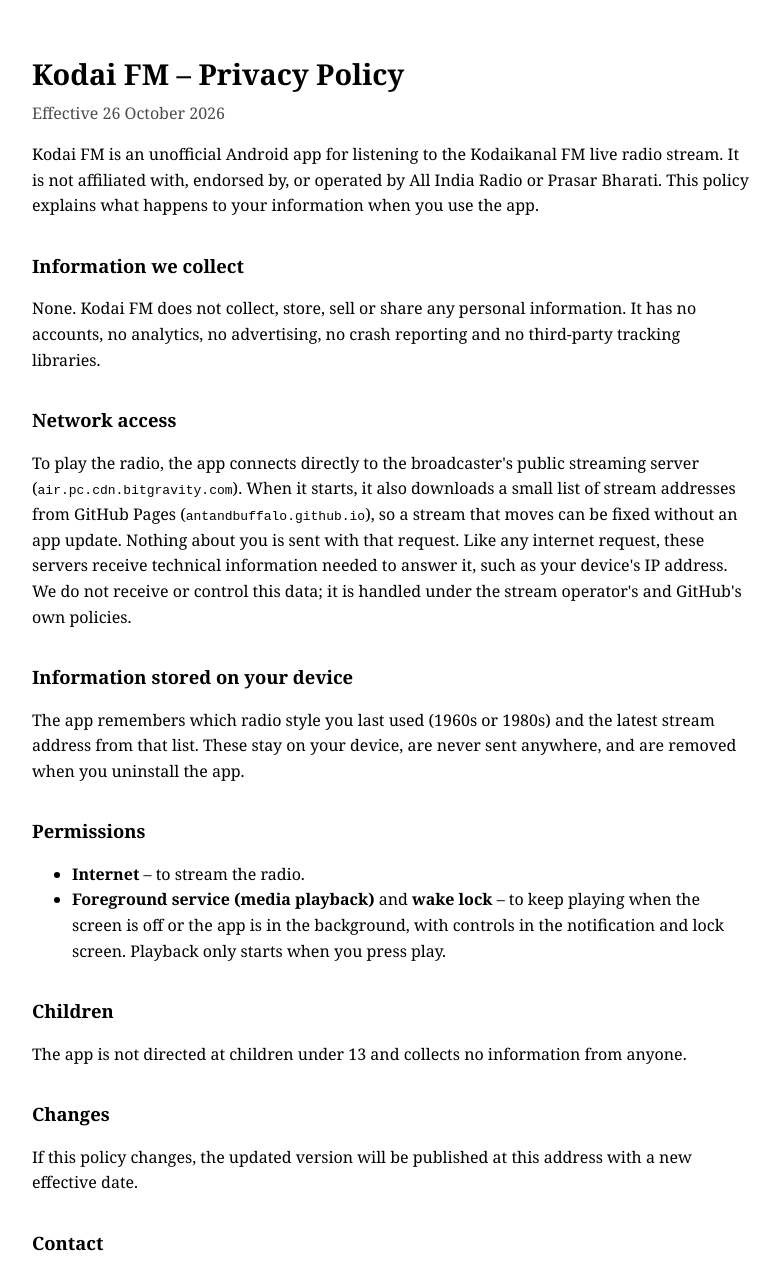
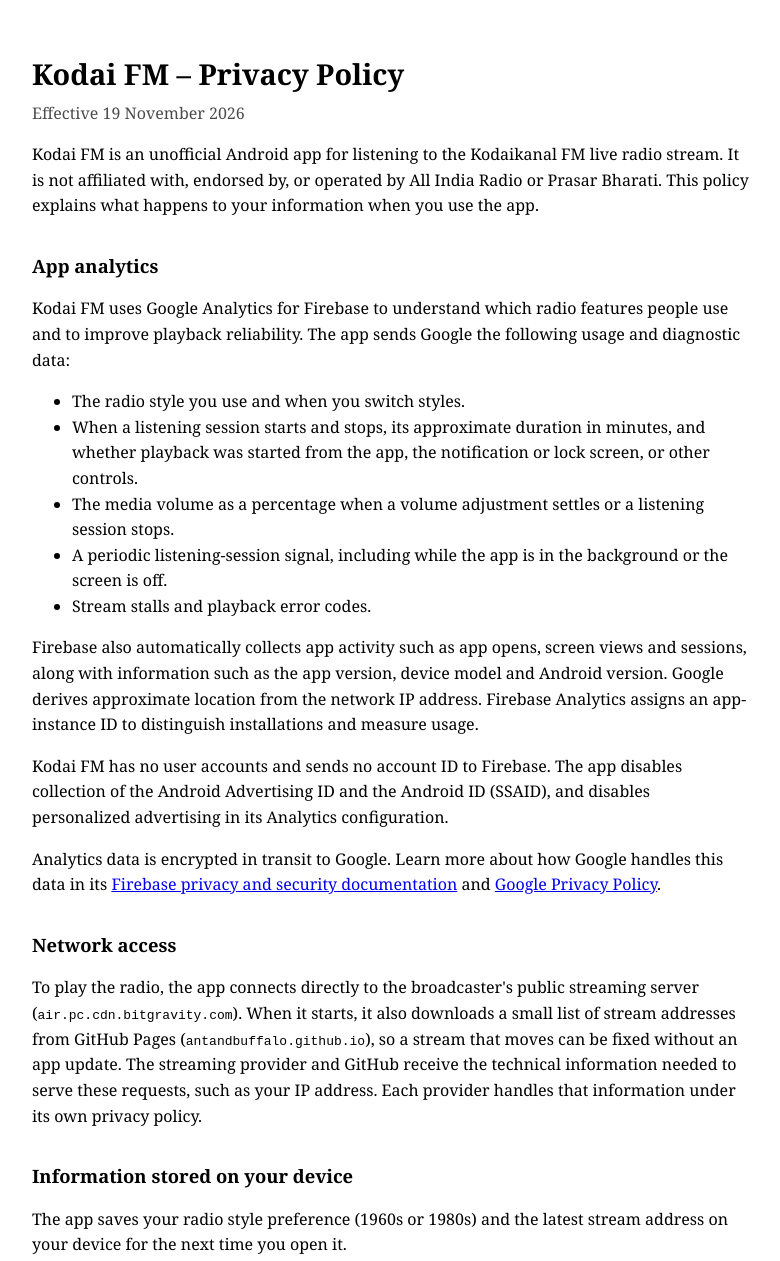
Before and after one commit to antandbuffalo/privacy-policy, a plain HTML site: page apps/kodaifm/privacy-policy.html in a window 1280 px wide. Shown: the top 1261 px of the page, without its empty margins (248-1028 px from the left). Drawn offline with Linux system fonts and the light colour scheme.

Commit message:
added analytics info

```diff
--- a/apps/kodaifm/privacy-policy.html
+++ b/apps/kodaifm/privacy-policy.html
@@ -14,43 +14,62 @@
 </head>
 <body>
   <h1>Kodai FM – Privacy Policy</h1>
-  <p class="meta">Effective 26 October 2026</p>
+  <p class="meta">Effective 19 November 2026</p>
 
   <p>Kodai FM is an unofficial Android app for listening to the Kodaikanal FM live radio stream. It is not
     affiliated with, endorsed by, or operated by All India Radio or Prasar Bharati. This policy explains what
     happens to your information when you use the app.</p>
 
-  <h2>Information we collect</h2>
-  <p>None. Kodai FM does not collect, store, sell or share any personal information. It has no accounts, no
-    analytics, no advertising, no crash reporting and no third-party tracking libraries.</p>
+  <h2>App analytics</h2>
+  <p>Kodai FM uses Google Analytics for Firebase to understand which radio features people use and to
+    improve playback reliability. The app sends Google the following usage and diagnostic data:</p>
+  <ul>
+    <li>The radio style you use and when you switch styles.</li>
+    <li>When a listening session starts and stops, its approximate duration in minutes, and whether
+      playback was started from the app, the notification or lock screen, or other controls.</li>
+    <li>The media volume as a percentage when a volume adjustment settles or a listening session stops.</li>
+    <li>A periodic listening-session signal, including while the app is in the background or the screen
+      is off.</li>
+    <li>Stream stalls and playback error codes.</li>
+  </ul>
+  <p>Firebase also automatically collects app activity such as app opens, screen views and sessions,
+    along with information such as the app version, device model and Android version. Google derives
+    approximate location from the network IP address. Firebase Analytics assigns an app-instance ID
+    to distinguish installations and measure usage.</p>
+  <p>Kodai FM has no user accounts and sends no account ID to Firebase. The app disables collection of
+    the Android Advertising ID and the Android ID (SSAID), and disables personalized advertising in
+    its Analytics configuration.</p>
+  <p>Analytics data is encrypted in transit to Google. Learn more about how Google handles this data
+    in its <a href="https://firebase.google.com/support/privacy">Firebase privacy and security documentation</a>
+    and <a href="https://policies.google.com/privacy">Google Privacy Policy</a>.</p>
 
   <h2>Network access</h2>
   <p>To play the radio, the app connects directly to the broadcaster's public streaming server
     (<code>air.pc.cdn.bitgravity.com</code>). When it starts, it also downloads a small list of stream
     addresses from GitHub Pages (<code>antandbuffalo.github.io</code>), so a stream that moves can be fixed
-    without an app update. Nothing about you is sent with that request. Like any internet request, these
-    servers receive technical information needed to answer it, such as your device's IP address. We do not
-    receive or control this data; it is handled under the stream operator's and GitHub's own policies.</p>
+    without an app update. The streaming provider and GitHub receive the technical information needed
+    to serve these requests, such as your IP address. Each provider handles that information under its
+    own privacy policy.</p>
 
   <h2>Information stored on your device</h2>
-  <p>The app remembers which radio style you last used (1960s or 1980s) and the latest stream address from
-    that list. These stay on your device, are never sent anywhere, and are removed when you uninstall the app.</p>
+  <p>The app saves your radio style preference (1960s or 1980s) and the latest stream address on your
+    device for the next time you open it.</p>
 
   <h2>Permissions</h2>
   <ul>
-    <li><strong>Internet</strong> – to stream the radio.</li>
+    <li><strong>Internet</strong> – to stream the radio, fetch the station list and send analytics data.</li>
     <li><strong>Foreground service (media playback)</strong> and <strong>wake lock</strong> – to keep playing
       when the screen is off or the app is in the background, with controls in the notification and lock
       screen. Playback only starts when you press play.</li>
   </ul>
 
   <h2>Children</h2>
-  <p>The app is not directed at children under 13 and collects no information from anyone.</p>
+  <p>The app is intended for listeners aged 13 and older.</p>
 
   <h2>Changes</h2>
   <p>If this policy changes, the updated version will be published at this address with a new effective date.</p>
 
   <h2>Contact</h2>
-  <p>Questions about this policy: <a href="mailto:antandbuffalo@gmail.com">antandbuffalo@gmail.com</a></p>
+  <p>For privacy questions or data requests, email <a href="mailto:antandbuffalo@gmail.com">antandbuffalo@gmail.com</a></p>
 </body>
 </html>
```
